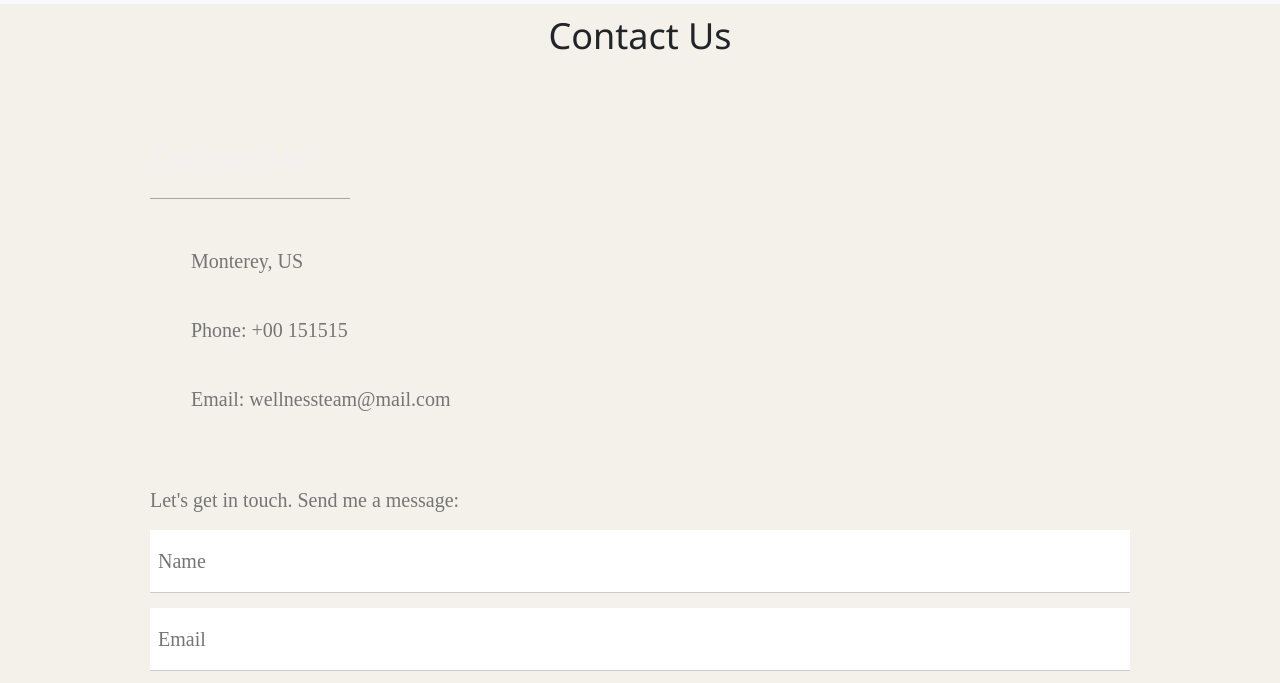
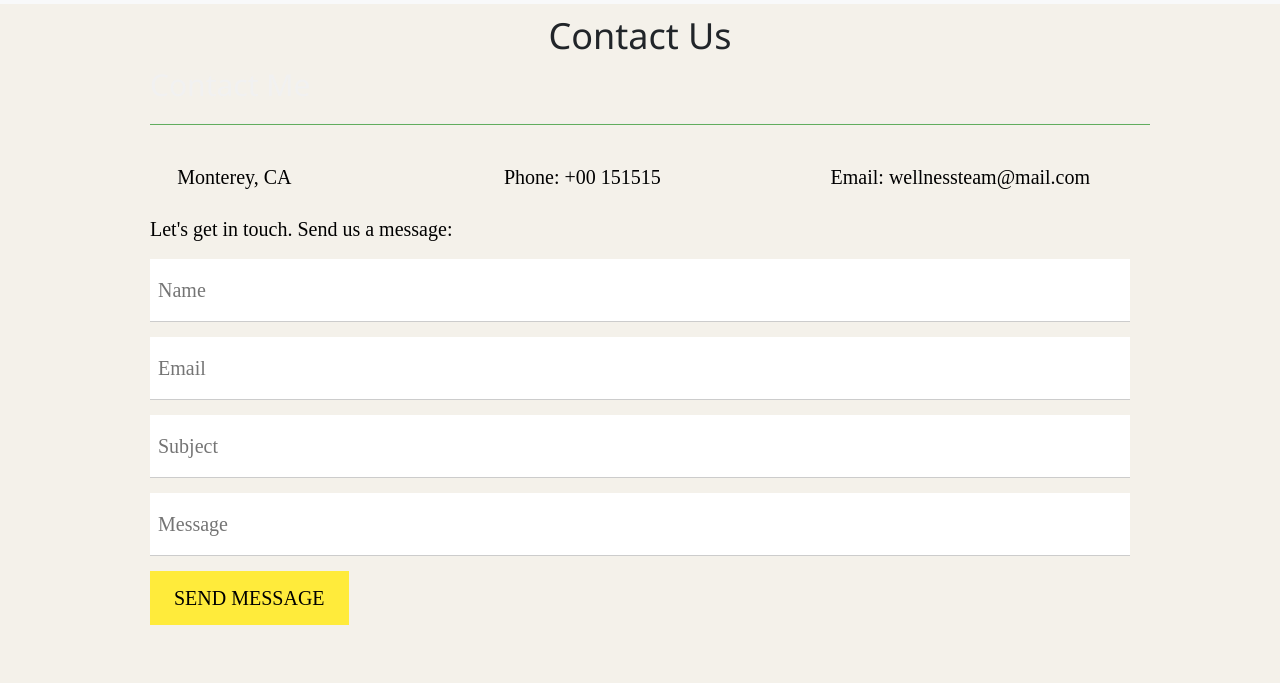
Before and after one commit to nely8998/cst252-01, a plain HTML site: page mentalhealth/contactus.html in a window 1280 px wide. Shown: the part 111-794 px from the top of the page. Drawn offline with nearby package versions, Linux system fonts and the light colour scheme.

Commit message:
updated the contact page so you no longer have to scroll

```diff
--- a/mentalhealth/contactus.html
+++ b/mentalhealth/contactus.html
@@ -52,16 +52,26 @@
   <body>
     <!-- Contact Section -->
     <h1> Contact Us </h1>
-      <div class="w3-padding-64 w3-content w3-text-grey" id="contact">
+      <div class="w3-padding-0 w3-content w3-text-grey" id="contact">
         <h2 class="w3-text-light-grey">Contact Me</h2>
-        <hr style="width:200px" class="w3-opacity">
+        <hr style="width:1000px" class="w3-opacity">
 
-        <div class="w3-section">
-          <p><i class="fa fa-map-marker fa-fw w3-text-white w3-xxlarge w3-margin-right"></i> Monterey, US</p>
-          <p><i class="fa fa-phone fa-fw w3-text-white w3-xxlarge w3-margin-right"></i> Phone: +00 151515</p>
-          <p><i class="fa fa-envelope fa-fw w3-text-white w3-xxlarge w3-margin-right"> </i> Email: wellnessteam@mail.com</p>
-        </div><br>
-        <p>Let's get in touch. Send me a message:</p>
+
+      <div class="container-fluid">
+        <div class="row">
+          <div class="col-sm">
+            <p><i class="fa fa-map-marker fa-fw w3-text-white w3-xxlarge w3-margin-right"></i> Monterey, CA </p>
+          </div>
+          <div class="col-sm">
+            <p><i class="fa fa-phone fa-fw w3-text-white w3-xxlarge w3-margin-right"></i> Phone: +00 151515</p>
+          </div>
+          <div class="col-sm">
+            <p><i class="fa fa-envelope fa-fw w3-text-white w3-xxlarge w3-margin-right"> </i> Email: wellnessteam@mail.com</p>
+          </div><br>
+        </div>
+      </div>
+
+        <p>Let's get in touch. Send us a message:</p>
 
         <form action="/action_page.php" target="_blank">
           <p><input class="w3-input w3-padding-16" type="text" placeholder="Name" required name="Name"></p>
@@ -69,7 +79,7 @@
           <p><input class="w3-input w3-padding-16" type="text" placeholder="Subject" required name="Subject"></p>
           <p><input class="w3-input w3-padding-16" type="text" placeholder="Message" required name="Message"></p>
           <p>
-            <button class="w3-button w3-light-grey w3-padding-large" type="submit">
+            <button class="w3-button w3-yellow w3-padding-large" type="submit">
               <i class="fa fa-paper-plane"></i> SEND MESSAGE
             </button>
           </p>
--- a/mentalhealth/css/contactus.css
+++ b/mentalhealth/css/contactus.css
@@ -9,6 +9,14 @@ h1{
   font-size: 55px;
 }
 
+hr{
+  background-color: green;
+  display: flex;
+  margin-left: auto;
+  margin-right: auto;
+  width: 50%;
+}
+
 body {
   background-color: #F4F1EA;
   font-family: 'PT serif', serif;
@@ -17,11 +25,22 @@ body {
 p{
   font-family: 'PT serif', serif;
   font-size: 20px;
+  color: black;
+}
+
+button {
+  opacity:1.0;
+  filter:alpha(opacity=60);
+}
+
+button:hover {
+  opacity:0.6;
+  filter:alpha(opacity=60);
 }
 
 div.w3-section {
-  padding:10px;
-  margin: 15px;
+  padding:0px;
+  margin: 0px;
 <<<<<<< HEAD
   background-color: #F4F1EA;
   border: solid 5px ##F4F1EA;
```
